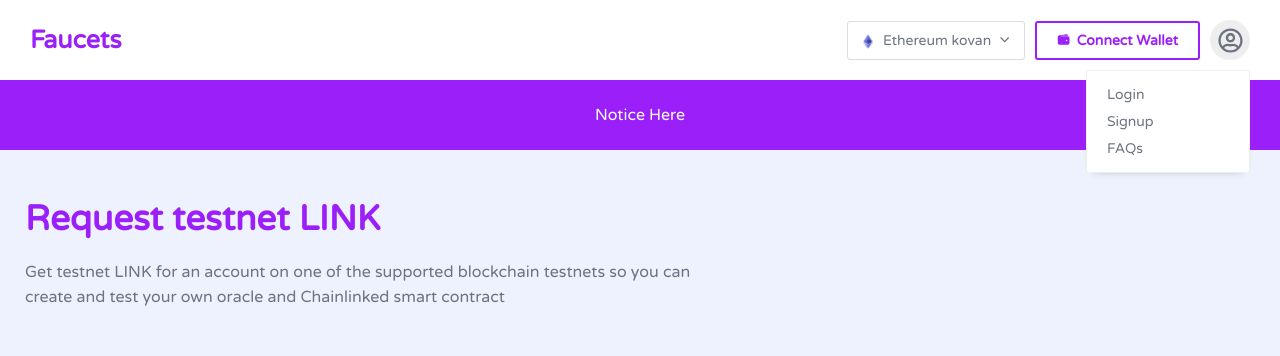
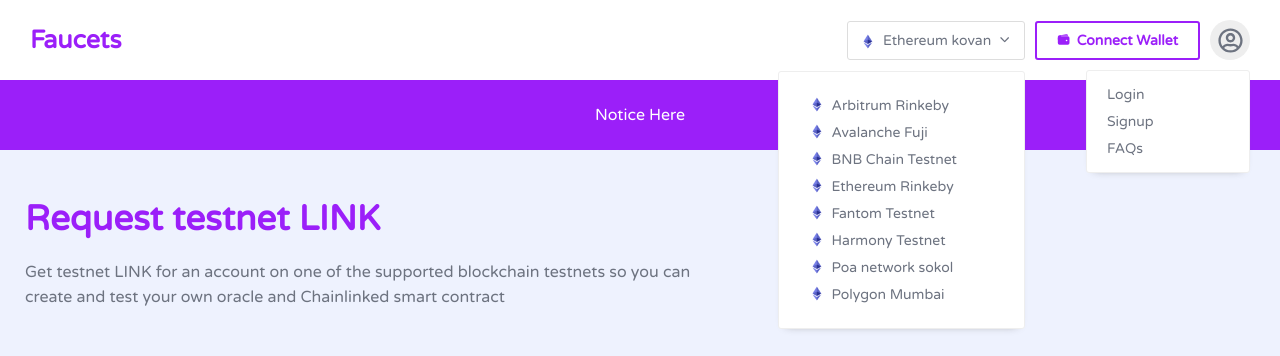
Before and after one commit to Sumon092/3wfaucet, a React (Create React App) app: page / in a window 1280 px wide. Shown: the top 356 px of the page. Built offline with nearby package versions, Linux system fonts and the light colour scheme.

Commit message:
network container added

```diff
--- a/src/components/NavBar.jsx
+++ b/src/components/NavBar.jsx
@@ -91,7 +91,7 @@
     color:#6d7380;
     padding: 5px 10px;
     :hover{
-        background-color: #eee;
+        background-color: #f5f7fd;
         cursor:pointer;
     }
 `
@@ -100,24 +100,61 @@
     height: 15px;
     width: 15px;
 `
+const NetworkContainer = styled.div`
+    position: relative;
+`
+const NetworkList = styled.div`
+    position: absolute;
+    top: 50px;
+    right: 0;
+    width: 225px;
+    height: auto;
+    background: #fff;
+    border: 1px solid #eee;
+    padding: 10px;
+    border-radius: 3px;
+    box-shadow: 0 4px 9px -8px grey;
+`
 const Navbar = () => {
     const [active, setActive] = useState(true);
     const handleClick = () => {
         setActive(!active);
     };
+    const [network, setNetwork] = useState(true);
+    const handleNetwork = () => {
+        setNetwork(!network);
+    };
+
     return (
         <Container>
             <Wrapper>
                 <Link style={{ textDecoration: 'none' }} to="/"><Left><Logo>Faucets</Logo></Left></Link>
                 <Right>
-                    <MenuItem>
-                        <MenuButton left>
-                            <Image src={Ethereum} />
-                            <ButtonText spacing='right'>Ethereum kovan</ButtonText>
-                            <svg stroke="currentColor" fill="currentColor" stroke-width="0" viewBox="0 0 512 512" height="1em" width="1em" xmlns="http://www.w3.org/2000/svg"><path d="M256 294.1L383 167c9.4-9.4 24.6-9.4 33.9 0s9.3 24.6 0 34L273 345c-9.1 9.1-23.7 9.3-33.1.7L95 201.1c-4.7-4.7-7-10.9-7-17s2.3-12.3 7-17c9.4-9.4 24.6-9.4 33.9 0l127.1 127z"></path></svg>
-                        </MenuButton>
+                    <NetworkContainer >
+                        <MenuItem onClick={handleNetwork}>
+                            <MenuButton left>
+                                <Image src={Ethereum} />
+                                <ButtonText spacing='right'>Ethereum kovan</ButtonText>
+                                <svg stroke="currentColor" fill="currentColor" stroke-width="0" viewBox="0 0 512 512" height="1em" width="1em" xmlns="http://www.w3.org/2000/svg"><path d="M256 294.1L383 167c9.4-9.4 24.6-9.4 33.9 0s9.3 24.6 0 34L273 345c-9.1 9.1-23.7 9.3-33.1.7L95 201.1c-4.7-4.7-7-10.9-7-17s2.3-12.3 7-17c9.4-9.4 24.6-9.4 33.9 0l127.1 127z"></path></svg>
+                            </MenuButton>
+                        </MenuItem>
+                        {
+                            network && <NetworkList >
+                                <Ul>
+                                    <Li><Image src={Ethereum} />Arbitrum Rinkeby</Li>
+                                    <Li><Image src={Ethereum} />Avalanche Fuji</Li>
+                                    <Li><Image src={Ethereum} />BNB Chain Testnet</Li>
+                                    <Li><Image src={Ethereum} />Ethereum Rinkeby</Li>
+                                    <Li><Image src={Ethereum} />Fantom Testnet</Li>
+                                    <Li><Image src={Ethereum} />Harmony Testnet</Li>
+                                    <Li><Image src={Ethereum} />Poa network sokol</Li>
+                                    <Li><Image src={Ethereum} />Polygon Mumbai</Li>
+                                </Ul>
+                            </NetworkList>
+                        }
 
-                    </MenuItem>
+                    </NetworkContainer>
+
                     <MenuItem>
                         <MenuButton right>
                             <svg stroke="currentColor" fill="currentColor" stroke-width="0" viewBox="0 0 512 512" height="1em" width="1em" xmlns="http://www.w3.org/2000/svg"><path d="M95.5 104h320a87.73 87.73 0 0111.18.71 66 66 0 00-77.51-55.56L86 94.08h-.3a66 66 0 00-41.07 26.13A87.57 87.57 0 0195.5 104zm320 24h-320a64.07 64.07 0 00-64 64v192a64.07 64.07 0 0064 64h320a64.07 64.07 0 0064-64V192a64.07 64.07 0 00-64-64zM368 320a32 32 0 1132-32 32 32 0 01-32 32z"></path><path d="M32 259.5V160c0-21.67 12-58 53.65-65.87C121 87.5 156 87.5 156 87.5s23 16 4 16-18.5 24.5 0 24.5 0 23.5 0 23.5L85.5 236z"></path></svg>
@@ -139,6 +176,7 @@
                             <Li>FAQs</Li>
                         </Ul>
                     </UserMenu>}
+
                 </Right>
             </Wrapper>
 
```
Also changed, not shown: src/assets/etherieum.png.
